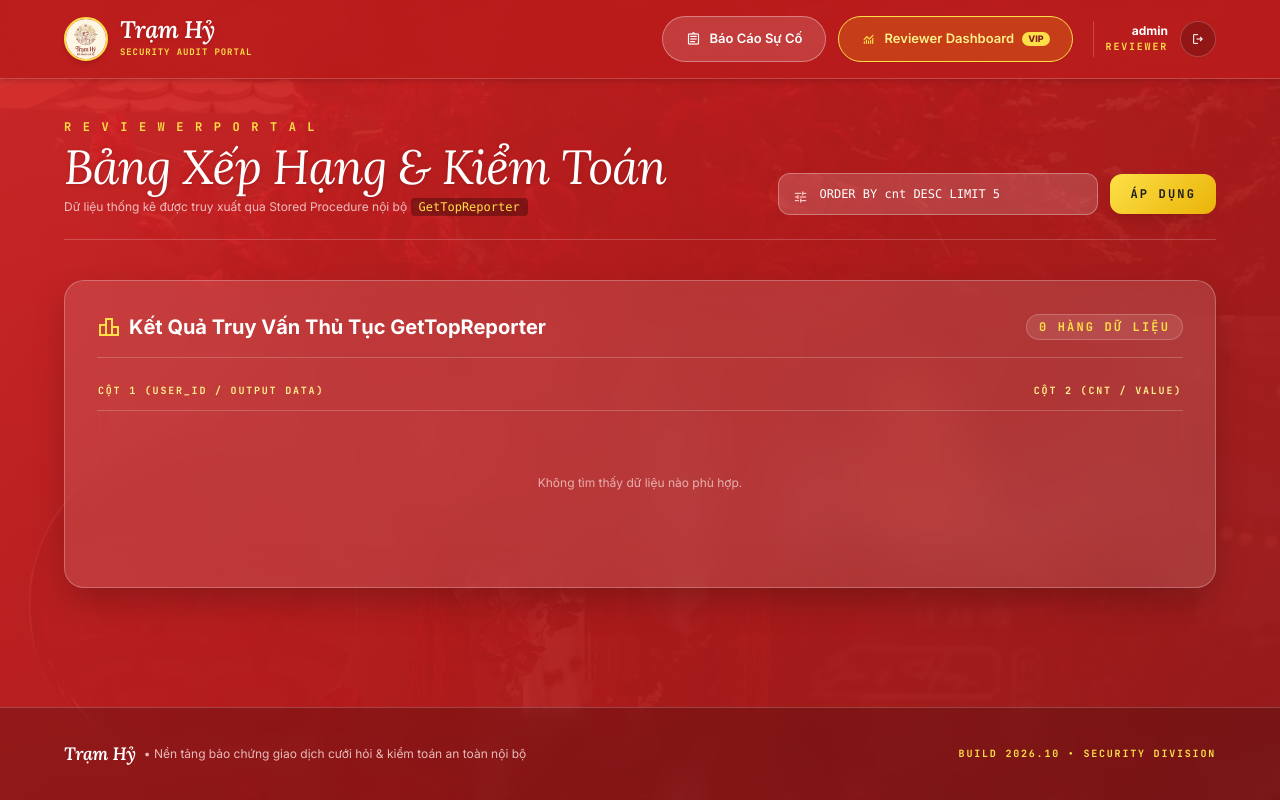
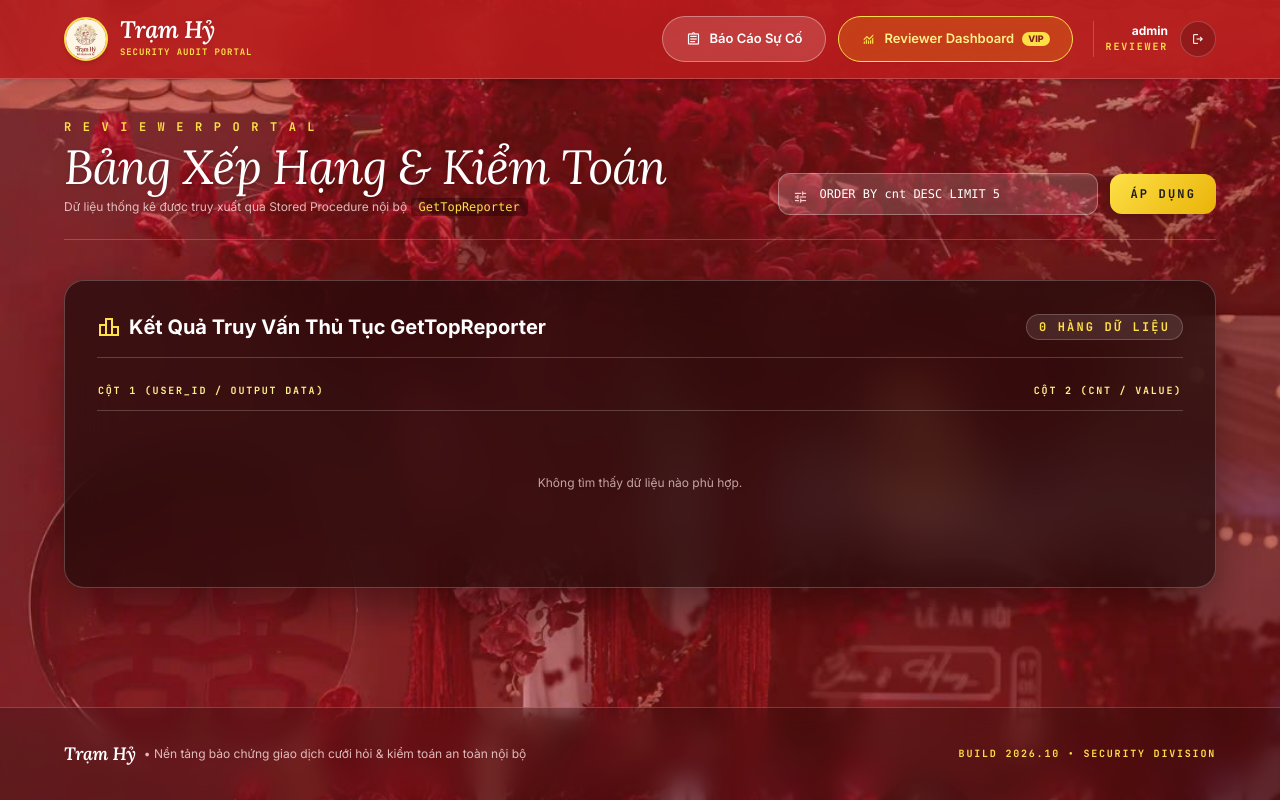
Before and after one commit to duylight2004/internal-vuln-report, a Flask app: page /dashboard in a window 1280 px wide. Run offline with Flask 3, Linux system fonts and the light colour scheme; a user stored in the database is signed in; some libraries are stand-ins or nearby versions.

Commit message:
style: reduce red overlay opacity to make hero-bg photo clearly visible

```diff
--- a/templates/base.html
+++ b/templates/base.html
@@ -23,8 +23,8 @@
         }
 
         body {
-            /* Nền đỏ sáng kết hợp ảnh nền hero-bg.jpg */
-            background: linear-gradient(135deg, rgba(220, 38, 38, 0.88) 0%, rgba(185, 28, 28, 0.92) 50%, rgba(153, 27, 27, 0.96) 100%),
+            /* Nền đỏ sáng trong suốt để ảnh nền hero-bg.jpg hiện rõ nét */
+            background: linear-gradient(135deg, rgba(220, 38, 38, 0.35) 0%, rgba(185, 28, 28, 0.45) 50%, rgba(136, 19, 19, 0.60) 100%),
                         url("{{ url_for('static', filename='img/hero-bg.jpg') }}");
             background-size: cover;
             background-position: center top;
@@ -52,12 +52,12 @@
 
         /* Glass Cards trên nền đỏ sáng */
         .glass-card {
-            background: rgba(255, 255, 255, 0.12);
-            backdrop-filter: blur(20px);
-            -webkit-backdrop-filter: blur(20px);
-            border: 1px solid rgba(255, 255, 255, 0.25);
+            background: rgba(26, 8, 8, 0.65);
+            backdrop-filter: blur(24px);
+            -webkit-backdrop-filter: blur(24px);
+            border: 1px solid rgba(255, 255, 255, 0.22);
             border-radius: 20px;
-            box-shadow: 0 15px 35px -5px rgba(0, 0, 0, 0.25);
+            box-shadow: 0 20px 40px -5px rgba(0, 0, 0, 0.4);
         }
 
         .glass-card-accent {
```
